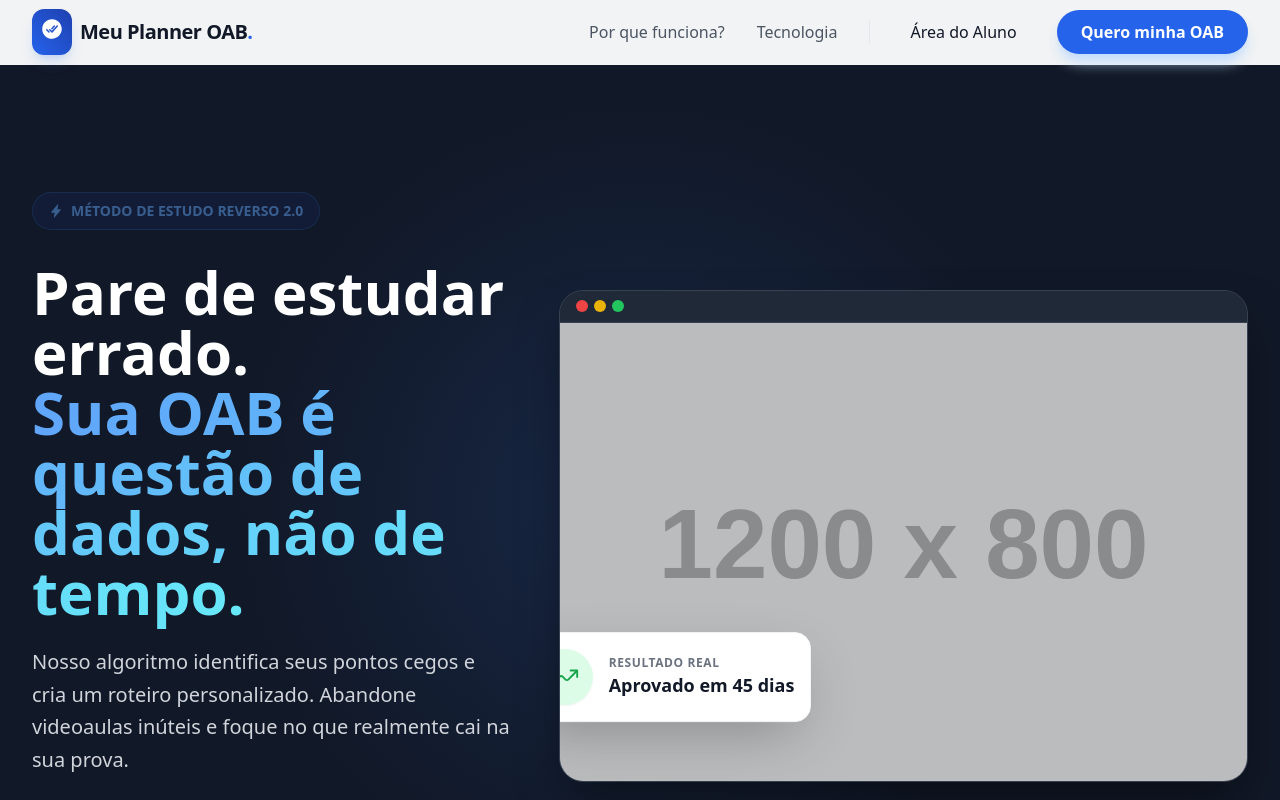
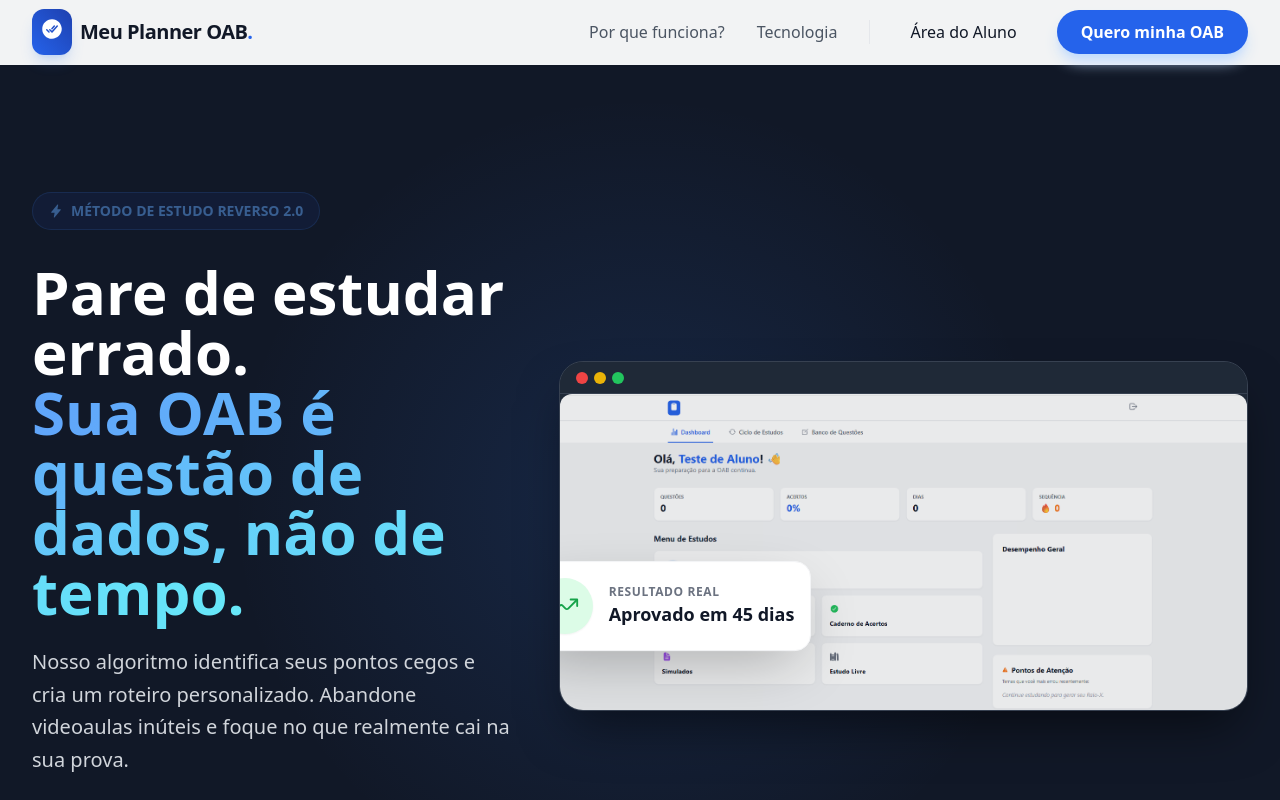
Before and after one commit to MacksuelGomes/planner-oab, a plain HTML site: page index.html in a window 1280 px wide. Shown: the top 800 px of the page. Drawn offline with nearby package versions, Linux system fonts and the light colour scheme; placeholder pictures from the web are drawn by us; a web font is replaced by a local one.

Commit message:
Replace placeholder image with dashboard print image

```diff
--- a/index.html
+++ b/index.html
@@ -84,7 +84,7 @@
                                 <div class="w-3 h-3 rounded-full bg-green-500"></div>
                            </div>
                         </div>
-                        <img src="https://via.placeholder.com/1200x800/1e3a8a/ffffff?text=COLOCAR+PRINT+DO+DASHBOARD+AQUI" alt="Dashboard Meu Planner OAB" class="w-full h-auto object-cover opacity-90 group-hover:opacity-100 transition">
+                        <img src="dashboard-print.png" alt="Dashboard Meu Planner OAB" class="w-full h-auto object-cover opacity-90 group-hover:opacity-100 transition shadow-lg rounded-xl">
 
                         <div class="absolute -bottom-5 -left-5 md:bottom-10 md:-left-10 bg-white p-4 rounded-2xl shadow-[0_20px_60px_-15px_rgba(0,0,0,0.3)] border border-gray-100 flex items-center gap-4 animate-[bounce_4s_infinite]">
                             <div class="w-14 h-14 bg-green-100 rounded-full flex items-center justify-center text-green-600 text-3xl shadow-sm">
```
